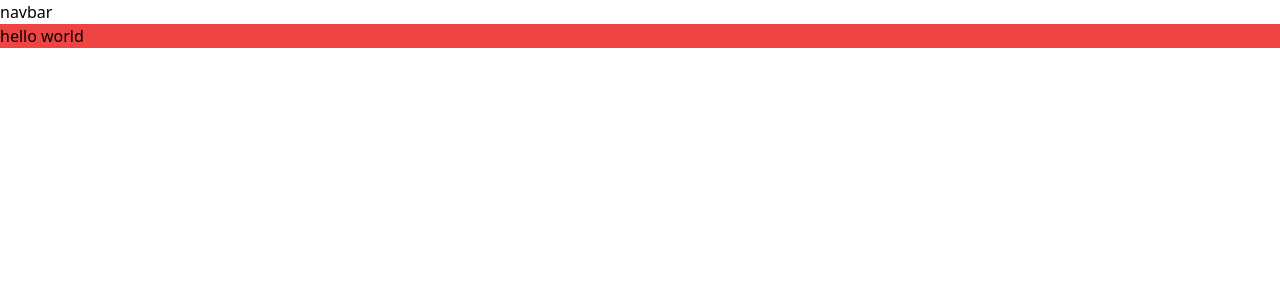
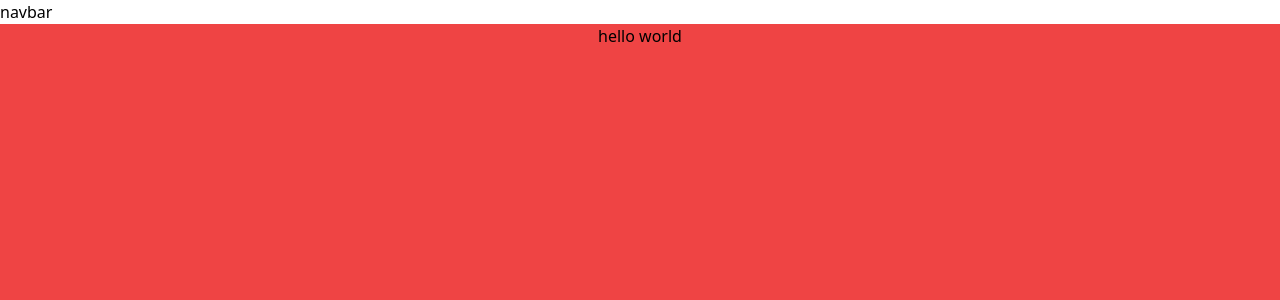
Before and after one commit to josephinfante/ToDoList_FrontEnd, a Vue app: page / in a window 1280 px wide. Shown: the top 300 px of the page. Built offline with nearby package versions, Linux system fonts and the light colour scheme; the HTML template or start-up script is replaced by a standard one.

Commit message:
Adding tailwind class

```diff
--- a/src/App.vue
+++ b/src/App.vue
@@ -1,7 +1,7 @@
 <template>
   <div>
     <Header />
-    <div class="bg-red-500 container mx-auto">
+    <div class="bg-red-500 container mx-auto min-h-screen text-center">
       <router-view/>
     </div>
   </div>
```
